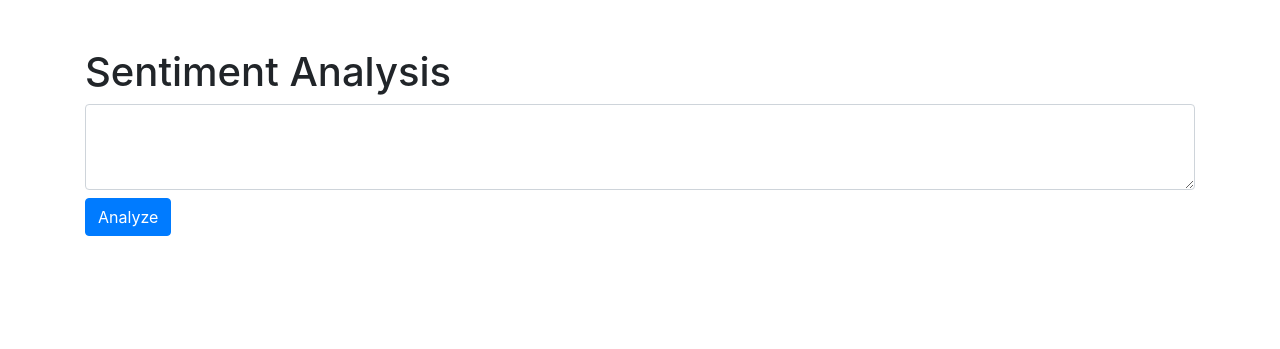
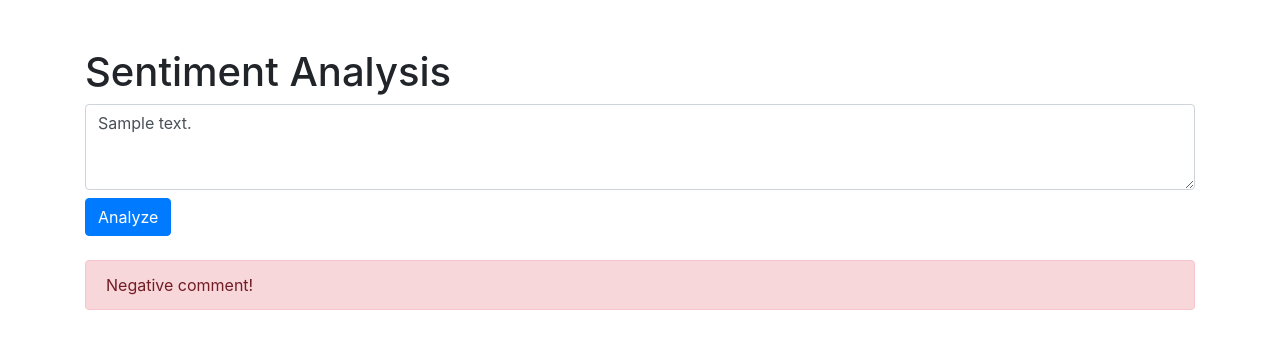
Before and after one commit to siuumit/cmampia2, a Flask app: template templates/index.html in a window 1280 px wide. Shown: the top 349 px of the page. Run offline with Flask 3, Linux system fonts and the light colour scheme; the template is opened without the code that fills it: most values are stand-ins (such as "Sample title", 1, 10 or a date in 2020); parts of the project's set-up code (start-up, migrations or seed data) failed here and were passed over; some libraries are stand-ins or nearby versions.

Commit message:
Update index.html

```diff
--- a/templates/index.html
+++ b/templates/index.html
@@ -10,17 +10,12 @@
     <div class="container mt-5">
         <h1>Sentiment Analysis</h1>
         <form method="POST" action="{{ url_for('predict') }}">
-            <textarea class="form-control" name="message" rows="3" required>{{ message }}</textarea>
+            <textarea class="form-control" name="message" rows="3" required>{{ comment }}</textarea>
             <button type="submit" class="btn btn-primary mt-2">Analyze</button>
         </form>
-
-        {% if sentiment is defined %}
+        {% if sentiment is not none %}
         <div class="mt-4 alert {{ 'alert-success' if sentiment == 1 else 'alert-danger' }}">
-            {% if sentiment == 1 %}
-                Positive comment!
-            {% else %}
-                Negative comment!
-            {% endif %}
+            {% if sentiment == 1 %} Positive comment! {% else %} Negative comment! {% endif %}
         </div>
         {% endif %}
     </div>
```
